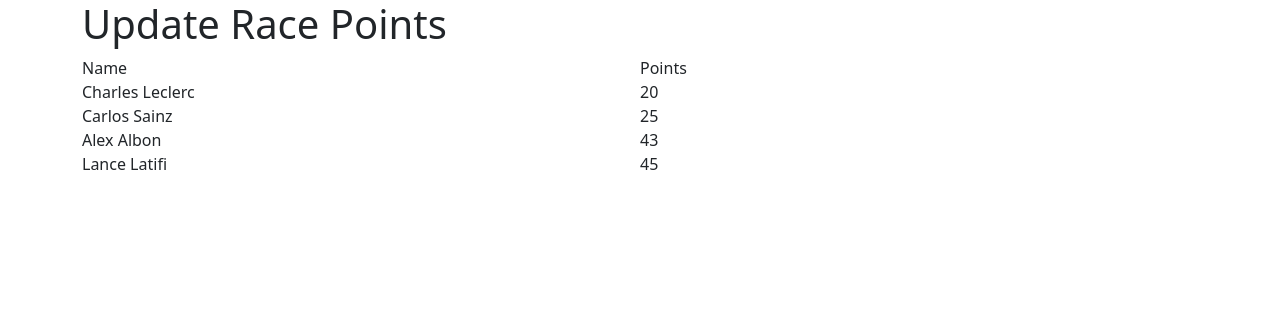
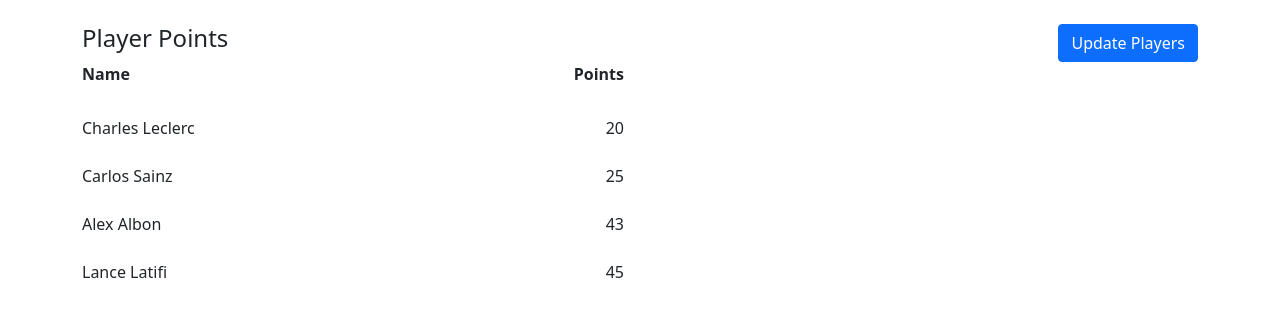
Before and after one commit to parkerappwrk/formula1, a React (Create React App) app: page /player in a window 1280 px wide. Shown: the top 316 px of the page. Built offline with nearby package versions, Linux system fonts and the light colour scheme.

Commit message:
redux changes

```diff
--- a/src/App.js
+++ b/src/App.js
@@ -14,13 +14,12 @@
   return (
 
     <Router>
-    <Provider store={store}>
+      <Provider store={store}>
           <Switch>
               <Route exact path="/" component={Home} />
               <Route exact path="/player" component={PlayerList} />
           </Switch>
-      {/* <Navbar></Navbar> */}
-    </Provider>
+      </Provider>
     </Router>
   );
 }
--- /dev/null
+++ b/src/components/addPlayerPoint/addPlayer.module.css
@@ -0,0 +1,9 @@
+.updateInput{
+    height: 40px;
+    border-radius: 5px;
+    padding: 10px;
+    font-size: 15px;
+    color: #000;
+    box-shadow: none;
+    border: 1px solid #f2f2f2;
+}
--- a/src/components/addPlayerPoint/addPlayerspoint.js
+++ b/src/components/addPlayerPoint/addPlayerspoint.js
@@ -1,14 +1,36 @@
 import React from "react";
 import { useState } from "react";
+import addPlayer from "./addPlayer.module.css";
 
 
-function AddPlayerspoint(){
+function AddPlayerspoint(props){
+    const [value, setValue] = useState("");
+
+    const handleSubmit = e => {
+        e.preventDefault();
+        console.log(e);
+        let id = e.target.id;
+        if (!value) return;
+        props.updatePlayerPoint(value,id);
+    };
+
     return(
-        <div className="updateRacePoints">
-            <h1 className="update-title">Update Race Points</h1>
-
-
-
+        <div className="updateRacePoints col-md-6 ps-3">
+            <h5 className="update-title text-center mb-3">Update Race Points</h5>
+            {props.playerList.map((players, index) => (
+                    <div className="updatePlayerPoint col-md-12 mb-3" key={index}>
+                        <form className="update-row col-md-12 d-inline-flex align-items-center justify-content-between" id={players.id} onSubmit={handleSubmit}>
+                            <label className="updateName col-md-4">{players.name}</label>
+                            <div className="col-md-8">
+                                <input type="text" placeholder="Enter Points" value={players.point} onChange={e => setValue(e.target.value)} className={`col-md-7 ${addPlayer.updateInput}`}/>
+                                <div className="d-inline-flex justify-content-end ms-4">
+                                    <button className="btn btn-sm btn-primary">Update Points</button>
+                                </div>
+                            </div>
+                        </form>
+                    </div>
+                ))
+            }
         </div>
     )
 }
--- a/src/components/playerList/playerList.js
+++ b/src/components/playerList/playerList.js
@@ -27,23 +27,45 @@
         }
     ]);
 
+    const [isPlayerAdd, setPlayerAdd] = useState(false);
+    const [playerPoint, setPlayerPoint] = useState();
+    const handleAddPoints=()=>{
+        setPlayerAdd(true);
+    }
+
+    const hideUpdatePlayer=()=>{
+        setPlayerAdd(false);
+    }
+
+    let updatePlayerPoint = (index,value)=>{
+        const newplayerList = [...playerList];
+        newplayerList[index].points = value;
+        setplayer(newplayerList);
+    }
+
     return(
-        <div className="col-md-12">
+        <div className="col-md-12 mt-4">
             <div className="container">
-                <div className="allpayertList col-md-12 p-0">
-                    <AddPlayerspoint playerList={playerList}></AddPlayerspoint>
-                    <div className="playerList-title col-md-12">
-                        <h1 className="playerTitle col-md-12 text-center">{prop.title}</h1>
-                        <label className="player-name col-md-6">Name</label>
-                        <label className="player-points col-md-6">Points</label>
+                <div className="col-md-12 p-0 d-inline-flex justify-content-between">
+                    <h4 className="playerTitle text-center">Player Points</h4>
+                    {!isPlayerAdd && <span className="updatePlayers btn btn-primary" onClick={handleAddPoints}>Update Players</span>}
+                    {isPlayerAdd && <span className="updatePlayers btn btn-danger" onClick={hideUpdatePlayer}>Hide Update</span>}
+                </div>
+                <div className="col-md-12 p-0 d-inline-flex">
+                    <div className="allpayertList pe-3 col-md-6">
+                        <div className="playerList-title col-md-12 d-inline-flex mb-4">
+                            <h6 className="player-name col-md-6"><b>Name</b></h6>
+                            <h6 className="player-points col-md-6 text-end"><b>Points</b></h6>
+                        </div>
+                        {playerList.map((players, index) => (
+                                <div className="player-row d-inline-flex align-items-center col-md-12 p-0 mb-4" id={players.id} index={index}>
+                                    <label className="player-name col-md-6">{players.name}</label>
+                                    <label className="player-points col-md-6 text-end">{players.points}</label>
+                                </div>
+                            ))
+                        }
                     </div>
-                    {playerList.map((players, index) => (
-                            <div key={index} className="player-row d-inline-flex align-items-center col-md-12 p-0" id={players.id} index={index}>
-                                <label className="player-name col-md-6">{players.name}</label>
-                                <label className="player-points col-md-6">{players.points}</label>
-                            </div>
-                        ))
-                    }
+                    {isPlayerAdd && <AddPlayerspoint playerList={playerList} updatePlayerPoint={updatePlayerPoint}></AddPlayerspoint>}
                 </div>
             </div>
         </div>
--- /dev/null
+++ b/src/components/viewplayer.module.css
@@ -0,0 +1,9 @@
+.playerBtn{
+    cursor: pointer;
+    display: inline-block;
+    background: #0066C0;
+    color: #FFF;
+    border-radius: 5px;
+    font-size: 15px;
+    padding: 8px 20px;
+}
--- a/src/components/viewplayerProfile.js
+++ b/src/components/viewplayerProfile.js
@@ -1,14 +1,25 @@
 import React from "react";
+import { useState } from "react";
 import { useSelector } from 'react-redux';
-import { BrowserRouter as Router, Route, Switch, Link   } from 'react-router-dom';
 import PlayerList from "./playerList/playerList";
+import Viewplayer from "./viewplayer.module.css";
 
 function ViewPlayerProfile() {
     const amount = useSelector(state => state.amount);
+    const [isPreviewShown, setPreviewShown] = useState(false);
+
+    const handlePreview=()=>{
+        setPreviewShown(true);
+    }
     return (
-            <div className="view-player-profile" data-player-price={amount}>
-                <Link to="/player" onClick={()=>history.push('/player')} >View Player</Link>
+        <div className="col-md-12 d-inline-flex justify-content-center mt-4">
+            <div className="container">
+                <div className="view-player-profile d-inline-flex flex-wrap col-md-12 justify-content-start" data-player-price={amount}>
+                    <span className={Viewplayer.playerBtn} onClick={handlePreview}>View Player&nbsp;</span>
+                </div>
+                {isPreviewShown && <PlayerList/>}
             </div>
+        </div>
     )
 }
 
```
